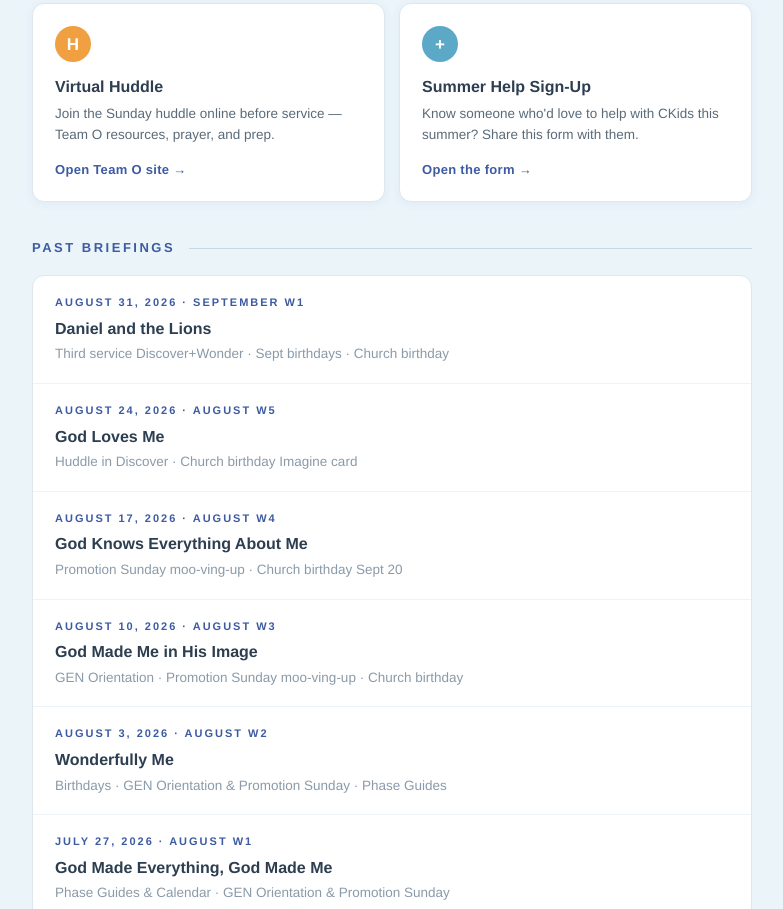
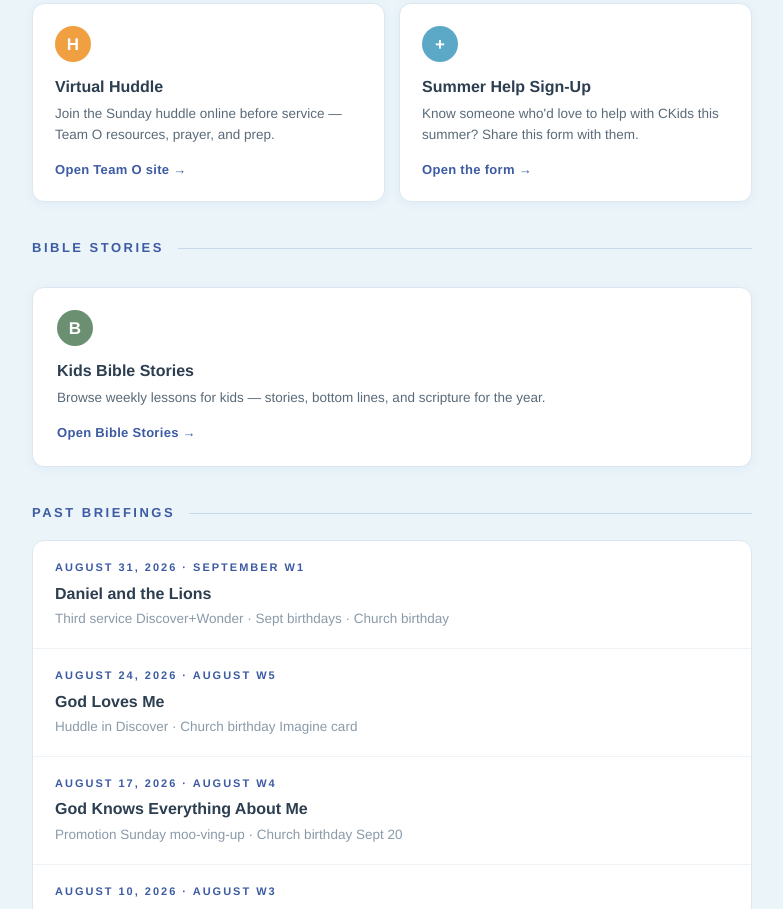
Before and after one commit to BryanRalston/ckids-assets, a plain HTML site: page index.html in a window 1280 px wide. Shown: the part 751-1660 px from the top of the page, without its empty margins (248-1031 px from the left). Drawn offline with Linux system fonts and the light colour scheme.

Commit message:
Move Bible Stories card above Past Briefings for visibility

```diff
--- a/index.html
+++ b/index.html
@@ -365,6 +365,18 @@
     </a>
   </div>
 
+
+  <!-- Bible Stories -->
+  <div class="section-h">
+    <h3>Bible Stories</h3>
+    <span class="rule"></span>
+  </div>
+  <a class="bottom-card" href="https://bryanralston.github.io/bible-class/">
+    <div class="icon-dot">B</div>
+    <h4>Kids Bible Stories</h4>
+    <p>Browse weekly lessons for kids &mdash; stories, bottom lines, and scripture for the year.</p>
+    <span class="go">Open Bible Stories &rarr;</span>
+  </a>
   <!-- Archive -->
   <div class="section-h">
     <h3>Past Briefings</h3>
@@ -432,15 +444,6 @@
       <div class="summary">Bathroom notice &middot; Father's Day &middot; Summer help &middot; Pop tabs spotlight</div>
     </a>
   </div>
-
-  <!-- Bible Class -->
-  <a class="bottom-card" href="https://bryanralston.github.io/bible-class/">
-    <div class="icon-dot">B</div>
-    <h4>Kids Bible Class</h4>
-    <p>Browse weekly lessons for kids &mdash; stories, bottom lines, and scripture for the year.</p>
-    <span class="go">Open Bible Class &rarr;</span>
-  </a>
-
 </div>
 
 <footer>
```
